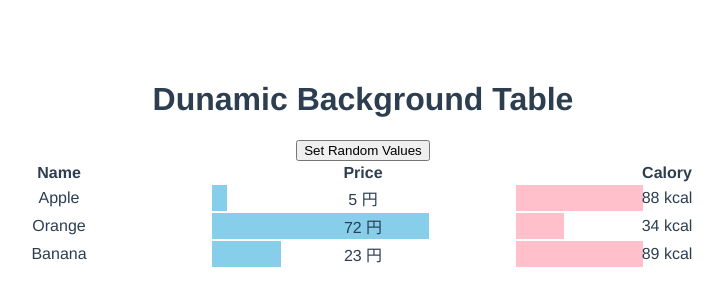
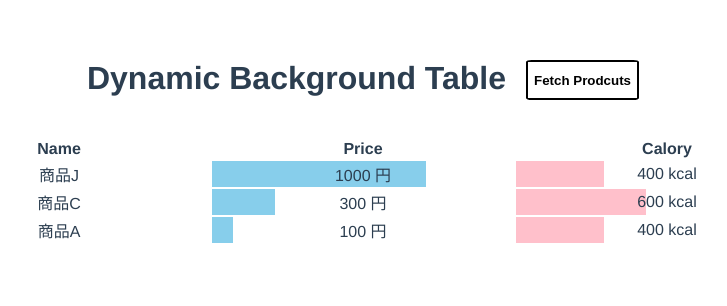
Before and after one commit to yoshino/dynamic-background-table, a Vue app: page / in a window 1280 px wide. Shown: the top 306 px of the page, without its empty margins (277-1004 px from the left). Built offline with nearby package versions, Linux system fonts and the light colour scheme.

Commit message:
Return data like API

```diff
--- a/src/App.vue
+++ b/src/App.vue
@@ -1,8 +1,13 @@
 <template>
   <div id="app">
     <div class="content">
-      <h1>Dunamic Background Table</h1>
-      <DynamicBackgroundTable />
+      <div class="content-header">
+        <h1 class="content-header__title">Dynamic Background Table</h1>
+        <button class="content-header__button" v-on:click="fetchProducts">
+          Fetch Prodcuts
+        </button>
+      </div>
+      <DynamicBackgroundTable v-bind:products="products" />
     </div>
   </div>
 </template>
@@ -10,13 +15,25 @@
 <script lang="ts">
 import { Component, Vue } from "vue-property-decorator";
 import DynamicBackgroundTable from "./components/DynamicBackgroundTable.vue";
+import { productApi } from "@/api/products";
+import { Product } from "@/types/product";
 
 @Component({
   components: {
     DynamicBackgroundTable
   }
 })
-export default class App extends Vue {}
+export default class App extends Vue {
+  products: Product[] = [];
+
+  created() {
+    this.products = productApi.fetch();
+  }
+
+  fetchProducts() {
+    this.products = productApi.fetch();
+  }
+}
 </script>
 
 <style lang="scss">
@@ -35,4 +52,20 @@ export default class App extends Vue {}
   justify-content: center;
   align-items: center;
 }
+
+.content-header {
+  display: flex;
+
+  &__title {
+    margin: 0px 20px 40px 0px;
+  }
+
+  &__button {
+    height: 40px;
+    background-color: white;
+    border: 2px solid black;
+    border-radius: 5%;
+    font-weight: bolder;
+  }
+}
 </style>
--- /dev/null
+++ b/src/api/products.ts
@@ -0,0 +1,33 @@
+import { Product } from "@/types/product";
+
+const data: Product[] = [
+  { id: 1, name: "商品A", price: 100, calory: 400 },
+  { id: 2, name: "商品B", price: 200, calory: 500 },
+  { id: 3, name: "商品C", price: 300, calory: 600 },
+  { id: 4, name: "商品D", price: 400, calory: 700 },
+  { id: 5, name: "商品E", price: 500, calory: 800 },
+  { id: 6, name: "商品F", price: 600, calory: 900 },
+  { id: 7, name: "商品G", price: 700, calory: 1000 },
+  { id: 8, name: "商品H", price: 800, calory: 1100 },
+  { id: 9, name: "商品I", price: 900, calory: 1200 },
+  { id: 10, name: "商品J", price: 1000, calory: 400 }
+];
+
+class ProductApi {
+  fetch() {
+    return this.random(3);
+  }
+
+  random(limit: number) {
+    const tmpData = data.slice();
+    const result = [];
+    for (let i = 0; i < limit; i++) {
+      const index = Math.floor(Math.random() * tmpData.length);
+      result.push(tmpData[index]);
+      tmpData.splice(index, 1);
+    }
+    return result;
+  }
+}
+
+export const productApi = new ProductApi();
--- a/src/components/DynamicBackgroundTable.vue
+++ b/src/components/DynamicBackgroundTable.vue
@@ -1,6 +1,5 @@
 <template>
   <div class="dynamic-background-table">
-    <button v-on:click="setRandomValues">Set Random Values</button>
     <table>
       <tr>
         <th>Name</th>
@@ -8,7 +7,7 @@
         <th>Calory</th>
       </tr>
       <tr>
-        <td>Apple</td>
+        <td>{{ name1 }}</td>
         <td
           v-bind:style="{
             background: priceBackGround(price1)
@@ -25,7 +24,7 @@
         </td>
       </tr>
       <tr>
-        <td>Orange</td>
+        <td>{{ name2 }}</td>
         <td
           v-bind:style="{
             background: priceBackGround(price2)
@@ -42,7 +41,7 @@
         </td>
       </tr>
       <tr>
-        <td>Banana</td>
+        <td>{{ name3 }}</td>
         <td
           v-bind:style="{
             background: priceBackGround(price3)
@@ -63,11 +62,18 @@
 </template>
 
 <script lang="ts">
-import { Component, Vue } from "vue-property-decorator";
+import { Component, Vue, Prop, Watch } from "vue-property-decorator";
 import { TweenLite } from "gsap";
+import { Product } from "@/types/product";
 
 @Component
-export default class SimpleList extends Vue {
+export default class DynamicBackgroundTable extends Vue {
+  @Prop()
+  products!: Product[];
+
+  name1 = "";
+  name2 = "";
+  name3 = "";
   price1 = 0;
   price2 = 0;
   price3 = 0;
@@ -101,45 +107,52 @@ export default class SimpleList extends Vue {
   }
 
   created() {
-    this.setRandomValues();
+    this.updateDynamically();
   }
 
-  setRandomValues() {
-    const newPrice1 = Math.round(Math.random() * 100);
+  @Watch("products")
+  onProductsChanged() {
+    this.updateDynamically();
+  }
+
+  updateDynamically() {
+    const product1 = this.products[0];
+    const product2 = this.products[1];
+    const product3 = this.products[2];
+
+    this.name1 = product1.name;
+    this.name2 = product2.name;
+    this.name3 = product3.name;
+
     TweenLite.to(this.$data, 1, {
-      price1: newPrice1
+      price1: product1.price
     }).eventCallback("onStart", () => {
-      this.displayPrice1 = newPrice1;
+      this.displayPrice1 = product1.price;
     });
-    const newPrice2 = Math.round(Math.random() * 100);
     TweenLite.to(this.$data, 1, {
-      price2: newPrice2
+      price2: product2.price
     }).eventCallback("onStart", () => {
-      this.displayPrice2 = newPrice2;
+      this.displayPrice2 = product2.price;
     });
-    const newPrice3 = Math.round(Math.random() * 100);
     TweenLite.to(this.$data, 1, {
-      price3: newPrice3
+      price3: product3.price
     }).eventCallback("onStart", () => {
-      this.displayPrice3 = newPrice3;
+      this.displayPrice3 = product3.price;
     });
-    const newCalory1 = Math.round(Math.random() * 100);
     TweenLite.to(this.$data, 1, {
-      calory1: newCalory1
+      calory1: product1.calory
     }).eventCallback("onStart", () => {
-      this.displayCalory1 = newCalory1;
+      this.displayCalory1 = product1.calory;
     });
-    const newCalory2 = Math.round(Math.random() * 100);
     TweenLite.to(this.$data, 1, {
-      calory2: newCalory2
+      calory2: product2.calory
     }).eventCallback("onStart", () => {
-      this.displayCalory2 = newCalory2;
+      this.displayCalory2 = product2.calory;
     });
-    const newCalory3 = Math.round(Math.random() * 100);
     TweenLite.to(this.$data, 1, {
-      calory3: newCalory3
+      calory3: product3.calory
     }).eventCallback("onStart", () => {
-      this.displayCalory3 = newCalory3;
+      this.displayCalory3 = product3.calory;
     });
   }
 }
--- /dev/null
+++ b/src/types/product.d.ts
@@ -0,0 +1,6 @@
+export interface Product {
+  id: number;
+  name: string;
+  price: number;
+  calory: number;
+}
```
